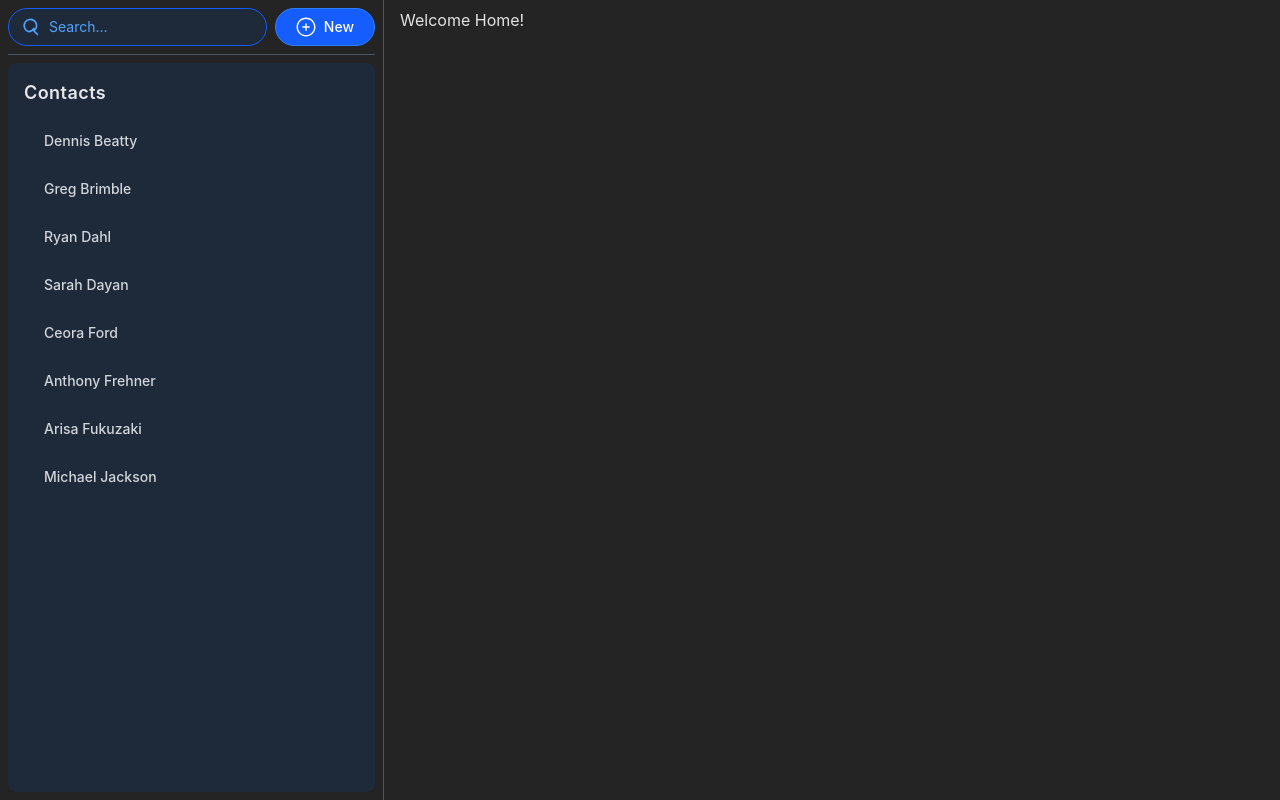
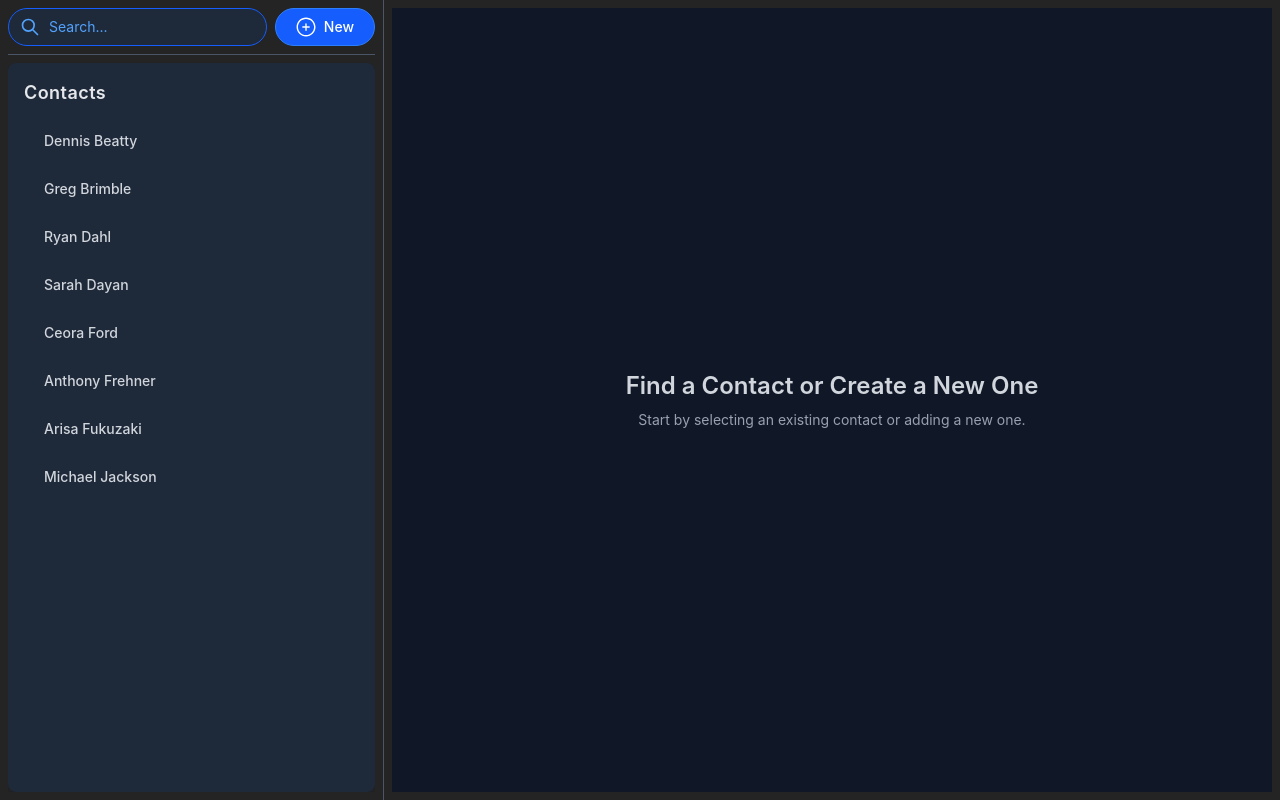
Before and after one commit to armanTakmazyan/contact-management, a React (Vite) app: page / in a window 1280 px wide. Built offline with nearby package versions, Linux system fonts and the light colour scheme.

Commit message:
Improve styles. Create a ContactStartScreen compoennt

```diff
--- a/src/components/Buttons/PrimaryRoundedButtonWithIcon/PrimaryRoundedButtonWithIcon.tsx
+++ b/src/components/Buttons/PrimaryRoundedButtonWithIcon/PrimaryRoundedButtonWithIcon.tsx
@@ -5,12 +5,17 @@ import type { PrimaryRoundedButtonWithIconProps } from './types';
 
 export const PrimaryRoundedButtonWithIcon: FC<
   PrimaryRoundedButtonWithIconProps
-> = ({ className, ...props }) => {
+> = ({ className, disabled, ...props }) => {
   return (
     <button
       {...props}
       className={clsx(
-        'bg-blue-600 border border-blue-500 text-white rounded-full inline-flex items-center justify-center py-2 px-5 text-sm font-medium hover:bg-blue-500 active:bg-blue-400 disabled:bg-blue-900 disabled:border-blue-800 disabled:text-gray-500',
+        'bg-blue-600 border border-blue-500 text-white rounded-full inline-flex items-center justify-center py-2 px-5 text-sm font-medium hover:bg-blue-500 active:bg-blue-400',
+        {
+          'bg-blue-900 border-blue-800 text-gray-500 cursor-not-allowed':
+            disabled,
+          'cursor-pointer': !disabled,
+        },
         className,
       )}
     >
--- /dev/null
+++ b/src/components/ContactStartScreen/ContactStartScreen.tsx
@@ -0,0 +1,14 @@
+import { FC } from 'react';
+
+export const ContactStartScreen: FC = () => {
+  return (
+    <div className="w-full p-2 flex flex-col items-center justify-center h-full text-gray-300 text-center">
+      <h2 className="text-2xl font-semibold">
+        Find a Contact or Create a New One
+      </h2>
+      <p className="text-gray-400 mt-2 text-sm">
+        Start by selecting an existing contact or adding a new one.
+      </p>
+    </div>
+  );
+};
--- /dev/null
+++ b/src/components/ContactStartScreen/index.tsx
@@ -0,0 +1 @@
+export { ContactStartScreen } from './ContactStartScreen';
--- a/src/components/Icons/Search/Search.tsx
+++ b/src/components/Icons/Search/Search.tsx
@@ -8,13 +8,13 @@ export const Search: FC<SVGProps<SVGSVGElement>> = (props) => {
       fill="none"
       viewBox="0 0 24 24"
       stroke="currentColor"
+      strokeWidth={2}
       className={`w-4 h-4 ${props.className ?? ''}`}
     >
       <path
         strokeLinecap="round"
         strokeLinejoin="round"
-        strokeWidth={2}
-        d="M21 21l-4.35-4.35m0 0A7.5 7.5 0 1 0 10 17.5a7.5 7.5 0 0 0 6.65-3.85z"
+        d="M21 21l-6-6m2-5a7 7 0 11-14 0 7 7 0 0114 0z"
       />
     </svg>
   );
--- a/src/components/SearchInput/SearchInput.tsx
+++ b/src/components/SearchInput/SearchInput.tsx
@@ -12,7 +12,7 @@ export const SearchInput: FC<SearchInputProps> = ({ className, ...props }) => {
       <input
         type="text"
         placeholder="Search..."
-        className="w-full py-2 pl-10 pr-4 text-sm border rounded-full bg-gray-800 text-white placeholder-blue-400 focus:ring-2 focus:ring-blue-500 focus:border-blue-500 border-blue-600 disabled:bg-gray-900 disabled:border-gray-800 disabled:text-gray-500"
+        className="w-full py-2 pl-10 pr-4 text-sm border rounded-full bg-gray-800 text-white outline-none placeholder-blue-400 focus:ring-2 focus:ring-blue-500 focus:border-blue-500 border-blue-600 disabled:bg-gray-900 disabled:border-gray-800 disabled:text-gray-500"
         {...props}
       />
     </div>
--- a/src/routes/__root.tsx
+++ b/src/routes/__root.tsx
@@ -4,10 +4,9 @@ import { Sidebar } from '@components/Sidebar';
 export const Route = createRootRoute({
   component: () => (
     <>
-      <div className="w-full h-full flex gap-2 items-start">
+      <div className="w-full h-full flex items-start">
         <Sidebar />
-
-        <div className="w-full">
+        <div className="w-full h-full p-2">
           <Outlet />
         </div>
       </div>
--- a/src/routes/index.lazy.tsx
+++ b/src/routes/index.lazy.tsx
@@ -1,10 +1,11 @@
 import { FC } from 'react';
+import { ContactStartScreen } from '@/components/ContactStartScreen';
 import { createLazyFileRoute } from '@tanstack/react-router';
 
 const Index: FC = () => {
   return (
-    <div className="p-2">
-      <h3>Welcome Home!</h3>
+    <div className="w-full h-full flex flex-1 items-center justify-center bg-gray-900">
+      <ContactStartScreen />
     </div>
   );
 };
```
